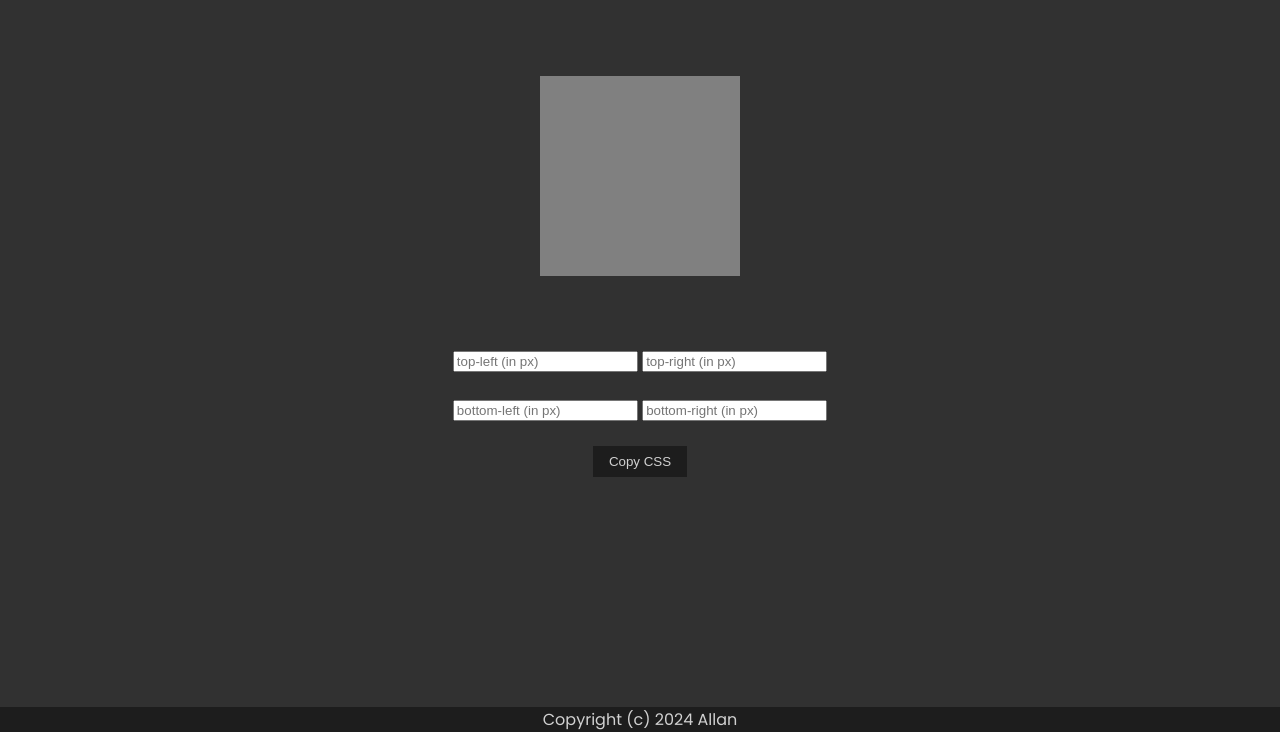
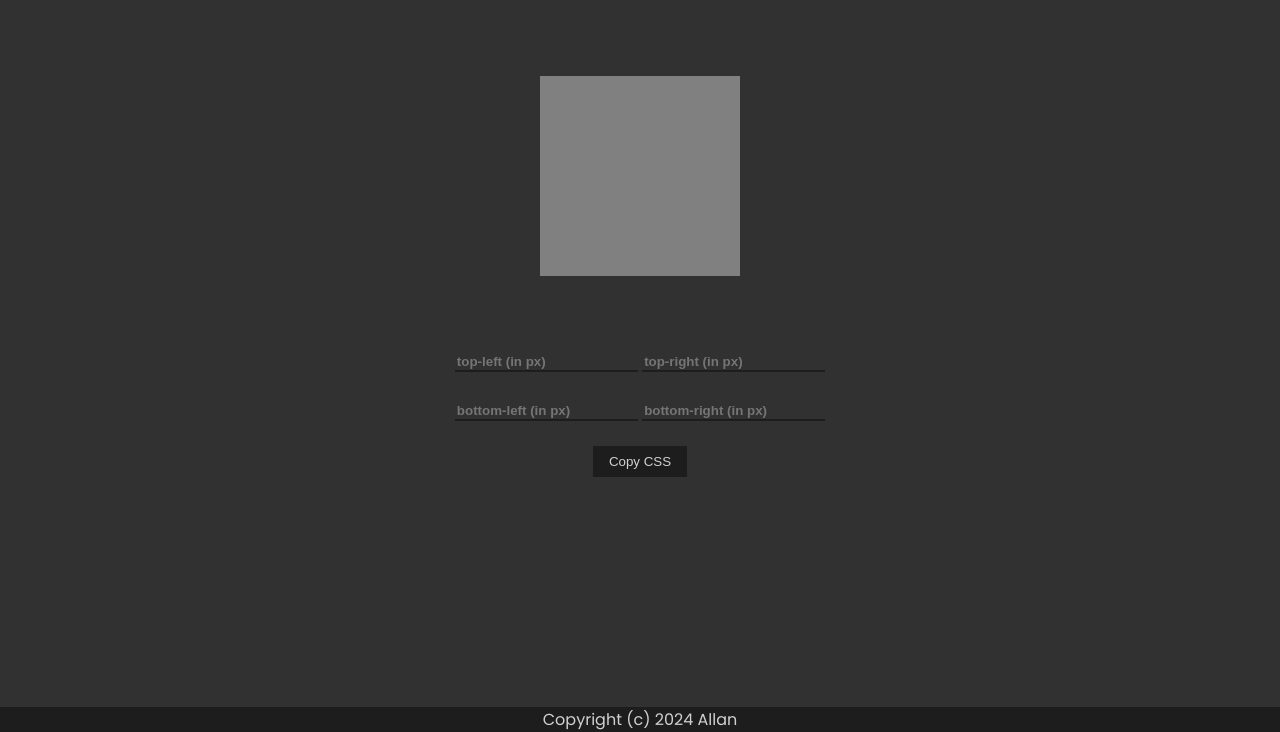
Before and after one commit to AllMaciente/Border-radius-Previewer, a plain HTML site: page index.html in a window 1280 px wide. Shown: the part 68-800 px from the top of the page. Drawn offline with Linux system fonts and the light colour scheme.

Commit message:
style input

```diff
--- a/style.css
+++ b/style.css
@@ -59,3 +59,12 @@ button {
 button:hover {
     background-color: #313131;
 }
+
+input{
+    background-color: #313131;
+    border: none;
+    border-bottom: 2px solid #1d1d1d;
+    color: #d1d1d1;
+    outline: none;
+    font-weight: 900;
+}
```
